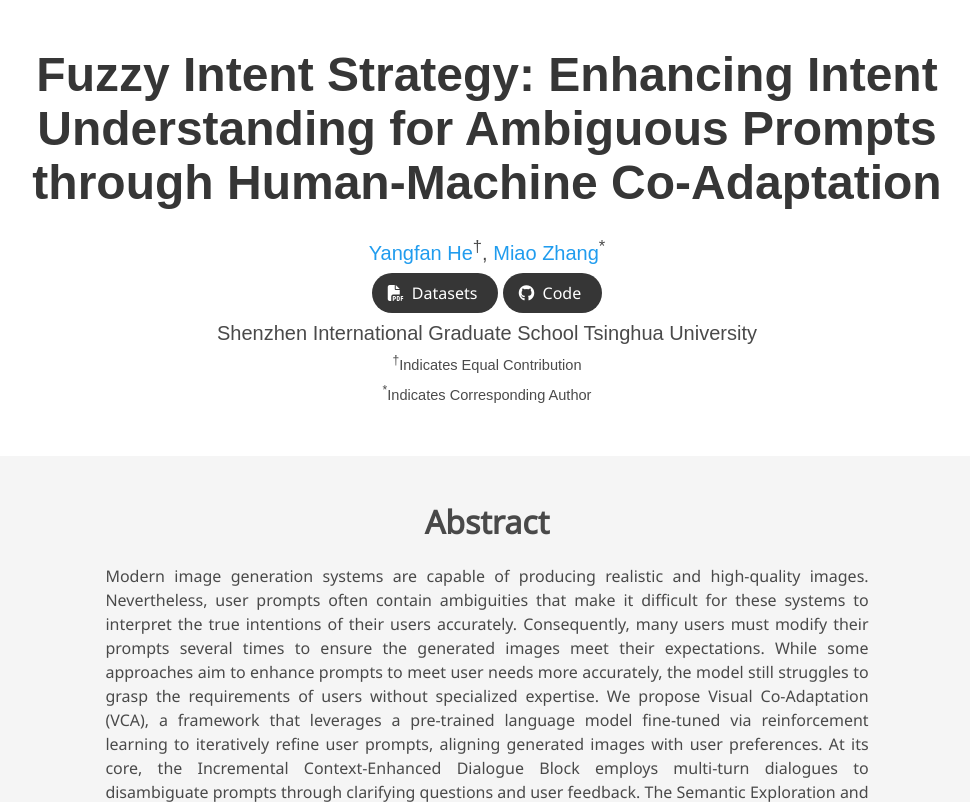
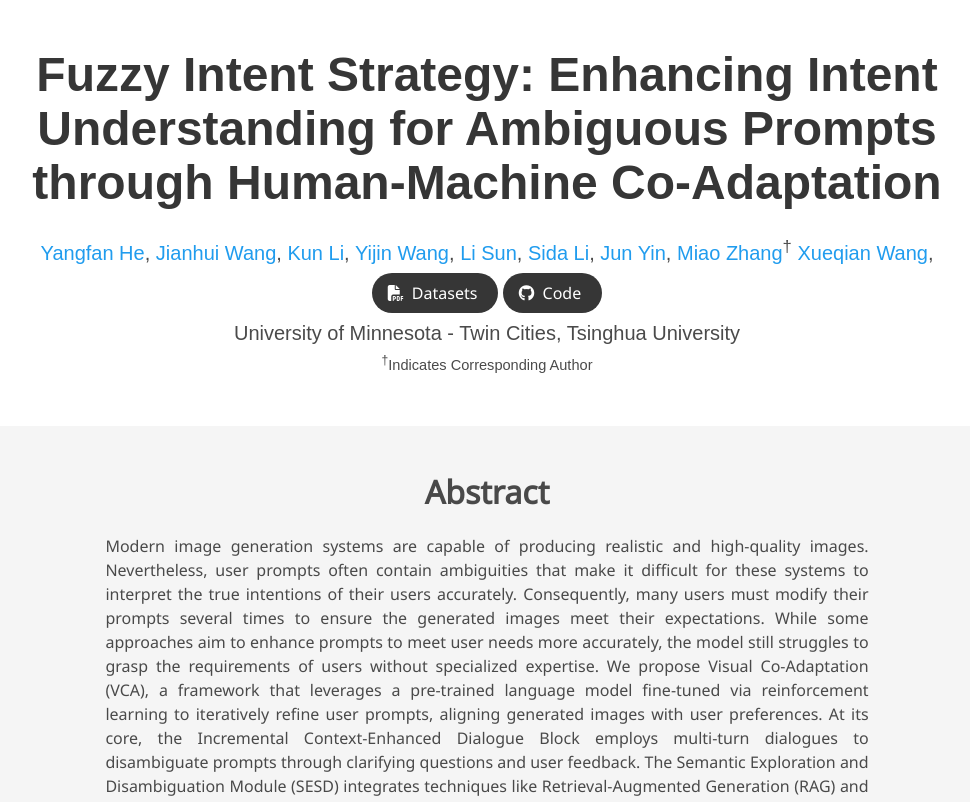
Before and after one commit to TathataAI/FIS-Diffusion, a plain HTML site: page index.html in a window 1280 px wide. Shown: the top 802 px of the page, without its empty margins (153-1123 px from the left). Drawn offline with nearby package versions, Linux system fonts and the light colour scheme; some icons are missing; a web font is replaced by a local one.

Commit message:
Update index.html

```diff
--- a/index.html
+++ b/index.html
@@ -55,9 +55,15 @@
             <div class="is-size-5 publication-authors">
               <!-- Paper authors -->
                 <span class="author-block">
-                  <a href="SECOND AUTHOR PERSONAL LINK" target="_blank">Yangfan He</a><sup>†</sup>,</span>
-                  <span class="author-block">
-                  <a href="THIRD AUTHOR PERSONAL LINK" target="_blank">Miao Zhang</a><sup>*</sup>
+                  <a href="SECOND AUTHOR PERSONAL LINK" target="_blank">Yangfan He</a>,</span>
+                  <a href="SECOND AUTHOR PERSONAL LINK" target="_blank">Jianhui Wang</a>,</span>
+              <a href="SECOND AUTHOR PERSONAL LINK" target="_blank">Kun Li</a>,</span>
+              <a href="SECOND AUTHOR PERSONAL LINK" target="_blank">Yijin Wang</a>,</span>
+              <a href="SECOND AUTHOR PERSONAL LINK" target="_blank">Li Sun</a>,</span>
+              <a href="SECOND AUTHOR PERSONAL LINK" target="_blank">Sida Li</a>,</span>
+              <a href="SECOND AUTHOR PERSONAL LINK" target="_blank">Jun Yin</a>,</span>
+              <a href="THIRD AUTHOR PERSONAL LINK" target="_blank">Miao Zhang</a><sup>†</sup>
+              <a href="SECOND AUTHOR PERSONAL LINK" target="_blank">Xueqian Wang</a>,</span>
                   </div>
 
 
@@ -85,10 +91,8 @@
                 </span>
 
                   <div class="is-size-5 publication-authors">
-                    <span class="author-block">Shenzhen International Graduate School
-Tsinghua University</span>
-                    <span class="eql-cntrb"><small><br><sup>†</sup>Indicates Equal Contribution</small></span>
-                    <span class="eql-cntrb"><small><br><sup>*</sup>Indicates Corresponding Author</small></span>
+                    <span class="author-block">University of Minnesota - Twin Cities, Tsinghua University</span>
+                    <span class="eql-cntrb"><small><br><sup>†</sup>Indicates Corresponding Author</small></span>
                   </div>
 
             </div>
```
